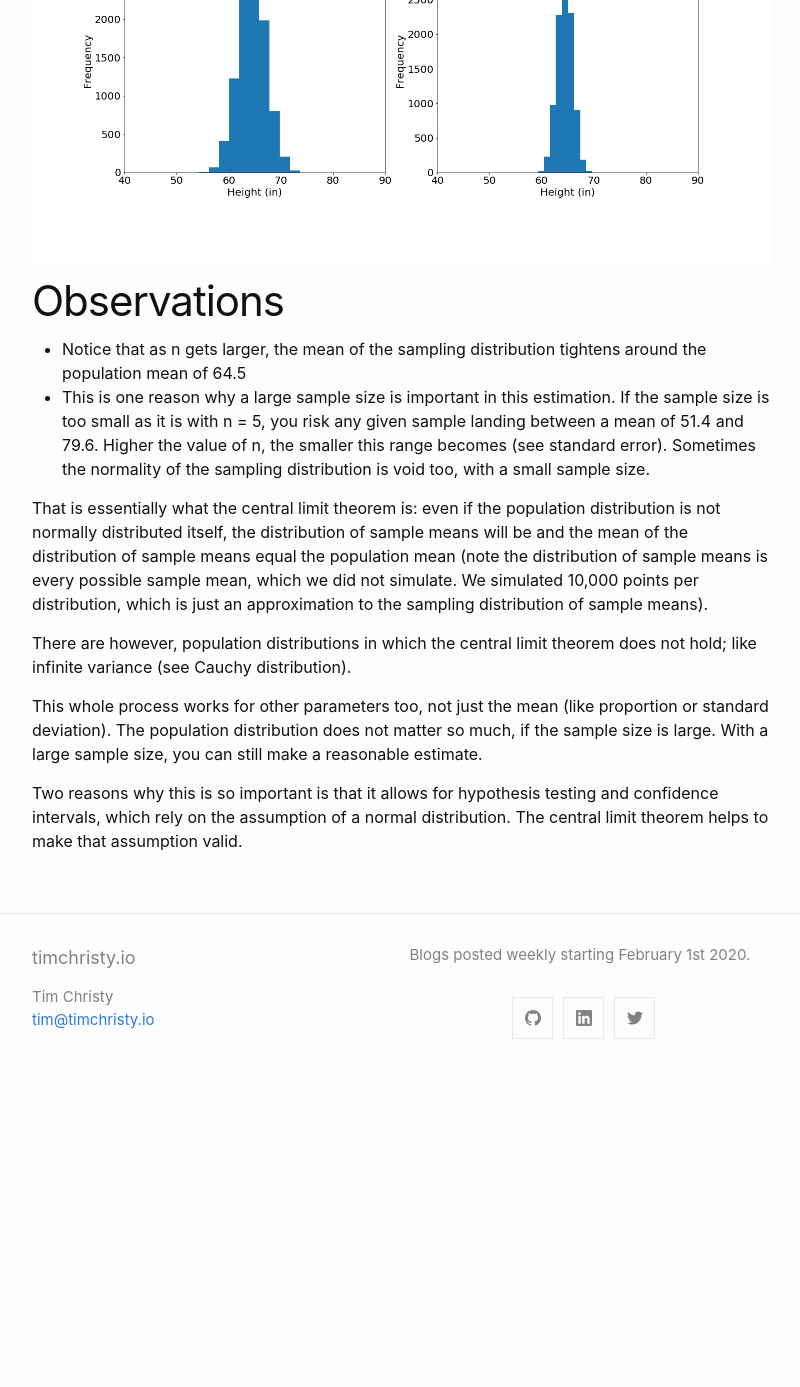
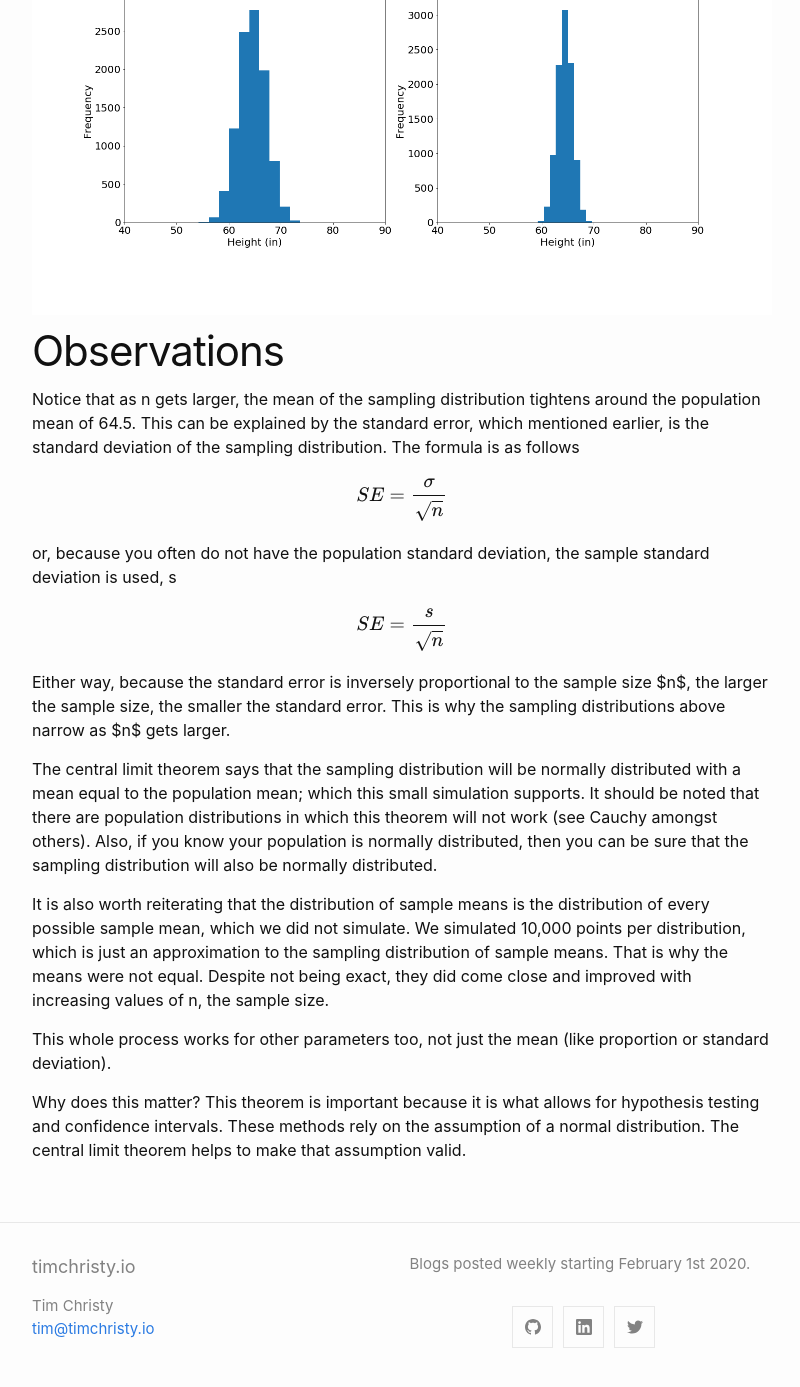
Before and after one commit to tim-christy/temp, a Jekyll site: the page built from _posts/2020-02-01-central-limit-theorem.md, in a window 1280 px wide and 1400 px high, scrolled down 3395 px. Shown: the top 1387 px of the window, without its empty margins (238-1038 px from the left). Built offline with Jekyll 4.4.1, drawn with Linux system fonts in a browser that asks for light colours; formulas are drawn with MathJax 3; before the commit the page ends 4486 px from its top, so only the background shows below that; some of the changed text lies outside the part shown.

Commit message:
edited clt blog

````diff
--- a/_posts/2020-02-01-central-limit-theorem.md
+++ b/_posts/2020-02-01-central-limit-theorem.md
@@ -11,11 +11,11 @@ Imagine that you want to know the mean height of everybody in Reno, NV. Since it
 
 <br>
 
-To illustrate, suppose I go out and randomly survey 30 people and take the mean of their heights. Then I go out and do it again for another 30 people. And another. And so on like this until I get every single possible combination of 30 people in the entire city and the mean heights of each of these combinations. The distribution of all of these mean heights form the **sampling distribution of the sample mean** for a sample size of 30. It is the distribution of every possible mean you could get from all samples of 30 people in this city.
+To illustrate, suppose I go out and randomly survey 30 people and take the mean of their heights. Then I go out and do it again for another 30 people... and then another... and another... and so on like this until I get every possible combination of 30 people in the entire city and the mean heights of each of these combinations. The distribution of all of these mean heights form the **sampling distribution of the sample mean** for a sample size of 30. It is the distribution of every possible mean you could get from all samples of 30 people in this city.
 
 It doesn't have to be 30 people either. There is a unique sampling distribution for every value of the sample size chosen. The distribution for samples of 15 people would look different from the sampling distribution of 30 people or 4 people or 16 people, etc. The difference would be due to the standard error; which is the standard deviation of the sampling distribution. The larger the sample size, the smaller the standard error. We will see in the example that follows.
 
-To illustrate that the population, does not need to be normally distributed, suppose the heights of 250,000 people followed a uniform distribution.
+To illustrate that the population, does not need to be normally distributed, suppose the heights of 250,000 people follows a uniform distribution.
 
 <br>
 
@@ -61,10 +61,9 @@ round(np.mean(random_data),1)
 
 <br>
 
-Time to test the central limit theorem. It says that despite the shape of the population distribution, the sampling distribution will be normally distributed with a mean equal to the population mean, as long as the sample size n, is large enough (typically 30 or more). I can't take every possible mean from this population, but I can take enough to begin to see the sampling distributions take shape. So let's do this and check it out.
+Time to test the central limit theorem. It says that despite the shape of our current population distribution, the sampling distribution will be normally distributed with a mean equal to the population mean, as long as the sample size n, is large enough; typically 30 or more (there is some hand-waving going on here, but this is the gist of it). I can't take every possible mean from this population for a given value of n, but I can take enough to begin to see the sampling distributions take shape. So let's do this and check it out. We will take 10,000 samples each first of sample size 5, then 15, then 30, and then 100. We will then take the mean of each of these samples and store them in lists as shown below.
 
 ```python
-# randomly pick 5 people from the above population, take their average, and repeat 10 times
 # randomly pick 5 people from the above population, take their average, and repeat 10 times
 n5 = [np.mean(np.random.choice(random_data, 5)) for x in range(10_000)]
 
@@ -79,7 +78,7 @@ n100 = [np.mean(np.random.choice(random_data, 100)) for x in range(10_000)]
 
 ```
 
-And now plot these sampling distributions
+And now to plot these sampling distributions
 
 ```python
 plt.figure(figsize=(20,10))
@@ -103,13 +102,20 @@ for plot in plots:
 
 # Observations
 
-- Notice that as n gets larger, the mean of the sampling distribution tightens around the population mean of 64.5
-- This is one reason why a large sample size is important in this estimation. If the sample size is too small as it is with n = 5, you risk any given sample landing between a mean of 51.4 and 79.6. Higher the value of n, the smaller this range becomes (see standard error). Sometimes the normality of the sampling distribution is void too, with a small sample size.
+Notice that as n gets larger, the mean of the sampling distribution tightens around the population mean of 64.5. This can be explained by the standard error, which mentioned earlier, is the standard deviation of the sampling distribution. The formula is as follows
 
-That is essentially what the central limit theorem is: even if the population distribution is not normally distributed itself, the distribution of sample means will be and the mean of the distribution of sample means equal the population mean (note the distribution of sample means is every possible sample mean, which we did not simulate. We simulated 10,000 points per distribution, which is just an approximation to the sampling distribution of sample means).
+$$SE = \frac{\sigma}{\sqrt{n}}$$
 
-There are however, population distributions in which the central limit theorem does not hold; like infinite variance (see Cauchy distribution).
+or, because you often do not have the population standard deviation, the sample standard deviation is used, s
 
-This whole process works for other parameters too, not just the mean (like proportion or standard deviation). The population distribution does not matter so much, if the sample size is large. With a large sample size, you can still make a reasonable estimate.
+$$SE = \frac{s}{\sqrt{n}}$$
 
-Two reasons why this is so important is that it allows for hypothesis testing and confidence intervals, which rely on the assumption of a normal distribution. The central limit theorem helps to make that assumption valid.
+Either way, because the standard error is inversely proportional to the sample size $n$, the larger the sample size, the smaller the standard error. This is why the sampling distributions above narrow as $n$ gets larger.
+
+The central limit theorem says that the sampling distribution will be normally distributed with a mean equal to the population mean; which this small simulation supports. It should be noted that there are population distributions in which this theorem will not work (see Cauchy amongst others). Also, if you know your population is normally distributed, then you can be sure that the sampling distribution will also be normally distributed.
+
+It is also worth reiterating that the distribution of sample means is the distribution of every possible sample mean, which we did not simulate. We simulated 10,000 points per distribution, which is just an approximation to the sampling distribution of sample means. That is why the means were not equal. Despite not being exact, they did come close and improved with increasing values of n, the sample size.
+
+This whole process works for other parameters too, not just the mean (like proportion or standard deviation).
+
+Why does this matter? This theorem is important because it is what allows for hypothesis testing and confidence intervals. These methods rely on the assumption of a normal distribution. The central limit theorem helps to make that assumption valid.
````
